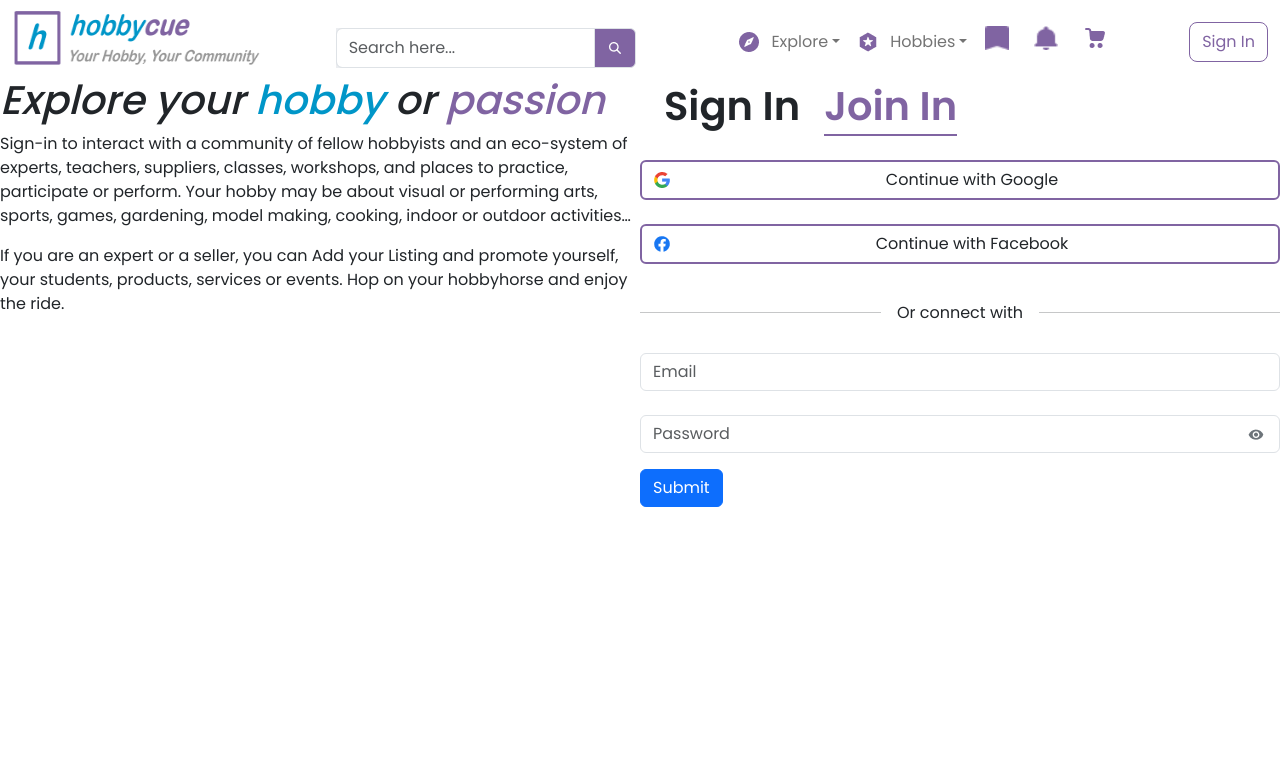
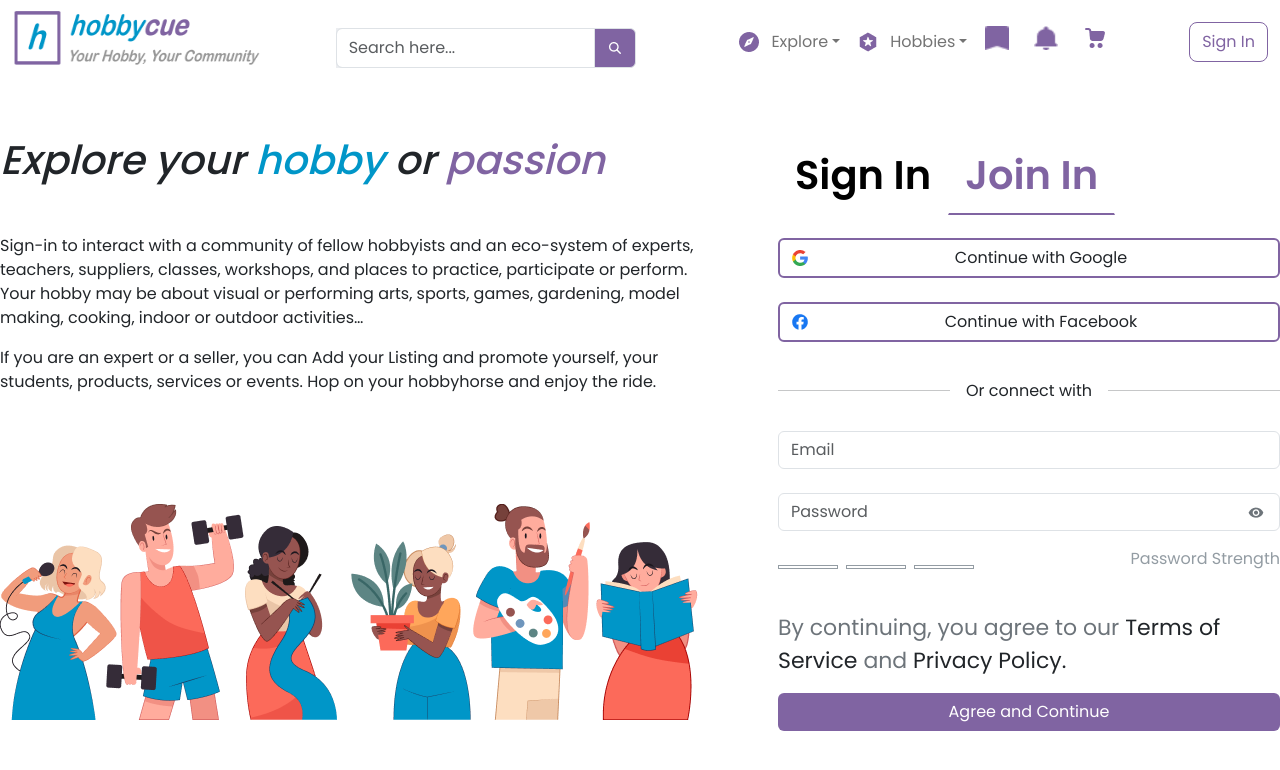
Before and after one commit to sumitrapaul/hobbycue-react, a React (Vite) app: page / in a window 1280 px wide. Shown: the top 770 px of the page. Built offline with nearby package versions, Linux system fonts and the light colour scheme.

Commit message:
sign in form and join in form create

```diff
--- a/src/components/Banner/Banner.jsx
+++ b/src/components/Banner/Banner.jsx
@@ -1,9 +1,24 @@
+import { useState } from "react";
+
 const Banner = () => {
+
+  const [joinForm, setJoinForm] = useState(true)
+  const [signForm, setSignForm] = useState(false)
+
+  const handleSign = () =>{
+    setJoinForm(false)
+    setSignForm(true)
+  }
+  const handleJoin = () =>{
+    setJoinForm(true)
+    setSignForm(false)
+  }
+
   return (
     <div>
-      <div style={{ display: "flex" }}>
+      <div style={{ display: "flex", marginTop: "60px", gap: "80px"}}>
         <div style={{ flex: 1 }}>
-          <h1 className="text-xl lg:text-5xl fst-italic">
+          <h1 style={{marginBottom: "50px"}} className="text-xl lg:text-5xl fst-italic">
             Explore your <span style={{ color: "#0096C8" }}>hobby</span> or{" "}
             <span style={{ color: "#8064A2" }}>passion</span>
           </h1>
@@ -14,23 +29,55 @@ const Banner = () => {
             visual or performing arts, sports, games, gardening, model making,
             cooking, indoor or outdoor activities…
           </p>
-          <p>
+          <p style={{marginBottom: "110px"}}>
             If you are an expert or a seller, you can Add your Listing and
             promote yourself, your students, products, services or events. Hop
             on your hobbyhorse and enjoy the ride.
           </p>
+          <img src="/public/Group 27.png" alt="" />
         </div>
+
+
+
+{/*
+
+        <ul className="nav nav-tabs border-0">
+  <li className="nav-item">
+    <a onClick={handleSign} style={{color: signForm ? "#8064A2" : "black", borderBottom: signForm ? "2px solid #8064A2" : "none"}} className="nav-link fs-1 fw-semibold" aria-current="page" href="#">Sign In</a>
+  </li>
+  <li className="nav-item">
+    <a onClick={handleJoin} style={{color: joinForm ? "#8064A2" : "black", borderBottom: joinForm ? "2px solid #8064A2" : "none"}} className="nav-link fs-1 fw-semibold" href="#">Join In</a>
+  </li>
+
+</ul> */}
+
+
+
+
+
+
+
+
+
+
+
+
+
         <div style={{ flex: 1 }}>
           <div className="d-flex justify-between mb-4">
-            <div className="fs-1 fw-semibold mx-4">Sign In</div>
-            <div style={{ color: "#8064A2" }} className="fs-1 fw-semibold">
-              {" "}
-              <span
-                style={{ color: "#8064A2", borderBottom: "2px solid #8064A2" }}
-              >
-                Join In
-              </span>
-            </div>
+
+
+
+        <ul className="nav nav-tabs border-0">
+  <li className="nav-item">
+    <a onClick={handleSign} style={{color: signForm ? "#8064A2" : "black", borderBottom: signForm ? "2px solid #8064A2" : "none"}} className="nav-link fs-1 fw-semibold" aria-current="page" href="#">Sign In</a>
+  </li>
+  <li className="nav-item">
+    <a onClick={handleJoin} style={{color: joinForm ? "#8064A2" : "black", borderBottom: joinForm ? "2px solid #8064A2" : "none"}} className="nav-link fs-1 fw-semibold" href="#">Join In</a>
+  </li>
+
+</ul>
+
           </div>
           <div className="d-grid gap-2 mx-auto">
             <button
@@ -75,6 +122,7 @@ const Banner = () => {
 
           </div>
 
+         {joinForm && (
            <form>
            <div className="mb-4 mt-4">
              <input
@@ -96,11 +144,65 @@ const Banner = () => {
             <img className="ml-8" src="/public/Password.png" alt="" />
             </div>
            </div>
+           <div className="d-flex justify-content-between mb-4">
+             <div className="d-flex justify-content-center align-items-center gap-2">
+             <div style={{width: "60px", height: "4px", color: "#939CA3", border: "1px solid #939CA3"}}></div>
+             <div style={{width: "60px", height: "4px", border: "1px solid #939CA3"}}></div>
+             <div style={{width: "60px", height: "4px", border: "1px solid #939CA3"}}></div>
+             </div>
+             <div className="d-flex justify-content-center align-items-center">
+               <p style={{color : "#939CA3"}}>Password Strength</p>
+             </div>
+           </div>
+         <p style={{fontSize: "22px"}}><span style={{color: "#6D747A"}}>By continuing, you agree to our</span> Terms of Service <span style={{color: "#6D747A"}}>and</span> Privacy Policy.</p>
+           <div className="d-grid">
+           <button style={{backgroundColor: "#8064A2", color:"white"}} type="submit" className="btn">
+             Agree and Continue
+           </button>
+           </div>
+         </form>
+         )}
 
-            <button type="submit" className="btn btn-primary">
-              Submit
+         {signForm && (
+          <form>
+          <div className="mb-4 mt-4">
+            <input
+              type="email"
+              className="form-control"
+              placeholder="Email"
+              id="exampleInputEmail1"
+              aria-describedby="emailHelp"
+            />
+          </div>
+          <div className="mb-3 d-flex justify-content-between align-items-center position-relative">
+            <input
+              type="password"
+              placeholder="Password"
+              className="form-control"
+              id="exampleInputPassword1"
+            />
+           <div className="position-absolute end-0 px-3">
+           <img className="ml-8" src="/public/Password.png" alt="" />
+           </div>
+          </div>
+          <div className="d-flex justify-content-between mb-4">
+            <div className="d-flex justify-content-center align-items-center gap-2">
+            <div style={{width: "60px", height: "4px", color: "#939CA3", border: "1px solid #939CA3"}}></div>
+            <div style={{width: "60px", height: "4px", border: "1px solid #939CA3"}}></div>
+            <div style={{width: "60px", height: "4px", border: "1px solid #939CA3"}}></div>
+            </div>
+            <div className="d-flex justify-content-center align-items-center">
+              {/* <p style={{color : "#939CA3"}}>Password Strength</p> */}
+            </div>
+          </div>
+        <p style={{fontSize: "22px"}}><span style={{color: "#6D747A"}}>By continuing, you agree to our</span> Terms of Service <span style={{color: "#6D747A"}}>and</span> Privacy Policy.</p>
+          <div className="d-grid">
+          <button style={{backgroundColor: "#8064A2", color:"white"}} type="submit" className="btn">
+            Agree and Continue
           </button>
+          </div>
         </form>
+         )}
         </div>
       </div>
     </div>
```
Also changed, not shown: public/Group 27.png (added). Lines whose indentation alone changed are shown as unchanged.
